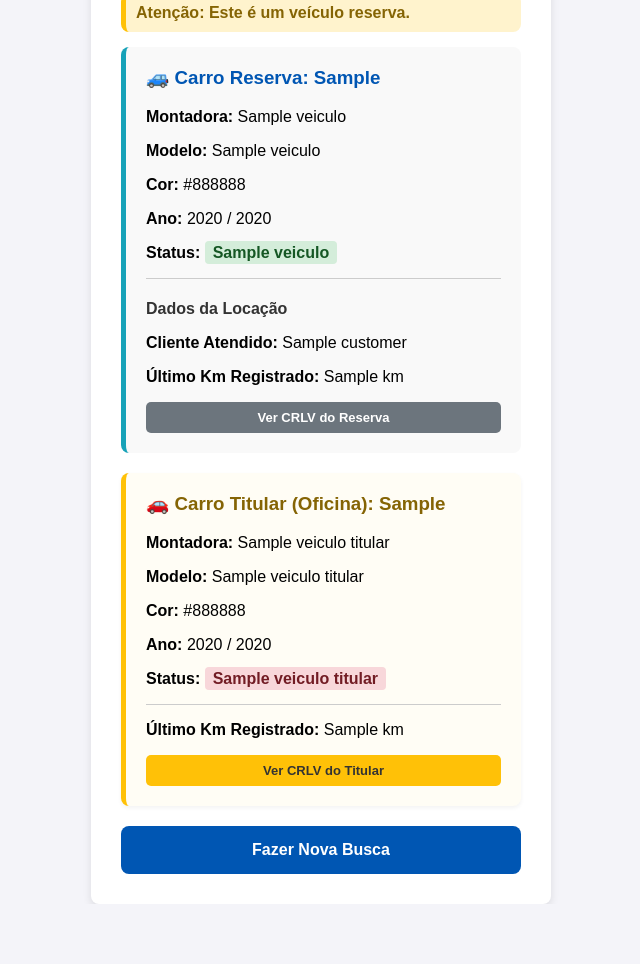
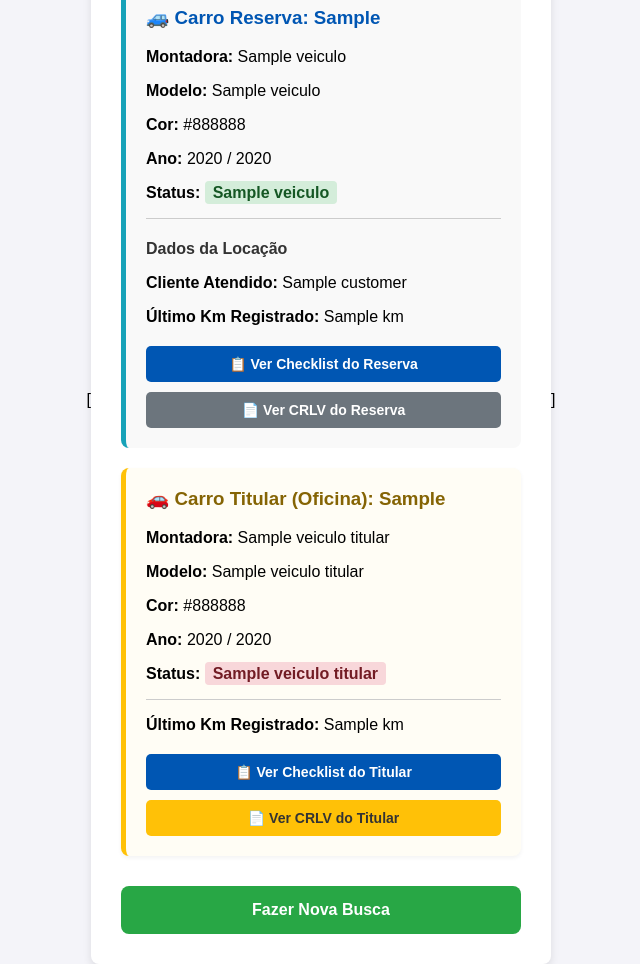
Before and after one commit to utchuco/proxy-nevada, a Flask app: template templates/resultado.html in a window 1280 px wide. Shown: the whole page, without its empty margins (319-959 px from the left). Before the commit the page ends 904 px from the top, so only its background shows below. Run offline with Flask 3, Linux system fonts and the light colour scheme; the template is opened without the code that fills it: most values are stand-ins (such as "Sample title", 1, 10 or a date in 2020).

Commit message:
Mostrar Checklist

```diff
--- a/app.py
+++ b/app.py
@@ -2,6 +2,7 @@ import os
 import json
 import base64
 import requests
+import io # Nova importação para manipular o PDF na memória
 from flask import Flask, render_template, request, send_file, jsonify
 from dotenv import load_dotenv
 from flask_limiter import Limiter
@@ -79,17 +80,6 @@ def buscar():
                         for oc in ocorrencias:
                             placa_titular = oc.get("licensePlate")
                             if placa_titular and placa_titular != placa:
-                                req_id = oc.get("contractItemRequestId")
-
-                                if req_id:
-                                    url_arquivos = f"{API_URL}/contract-item-request/{req_id}/files"
-                                    try:
-                                        r_files = requests.get(url_arquivos, headers=headers)
-                                        if r_files.status_code == 200:
-                                            arquivos_ocorrencia = r_files.json()
-                                    except Exception:
-                                        pass
-
                                 r_titular = requests.get(f"{API_URL}/vehicle?LicensePlate={placa_titular}", headers=headers)
                                 if r_titular.status_code == 200:
                                     lista_titular = r_titular.json().get("data", [])
@@ -99,12 +89,80 @@ def buscar():
             except Exception:
                 pass
 
-        return render_template("resultado.html", veiculo=veiculo, veiculo_titular=veiculo_titular, arquivos_ocorrencia=arquivos_ocorrencia)
+        return render_template("resultado.html", veiculo=veiculo, veiculo_titular=veiculo_titular)
 
     except requests.exceptions.HTTPError as err_http:
         return render_template("index.html", erro=f"Falha na comunicação: {err_http}")
     except Exception as e:
         return render_template("index.html", erro=f"Erro interno do sistema: {str(e)}")
+
+
+# --- NOVA ROTA: MOTOR DE BUSCA DO CHECKLIST ---
+@app.route("/checklist/<placa>")
+def buscar_checklist(placa):
+    placa = placa.strip().upper()
+    placa_limpa = placa.replace("-", "") # Fica apenas FOK7B75
+
+    # Adiciona o traço se vier sem, para buscar na Blue Fleet
+    if len(placa) == 7 and "-" not in placa:
+        placa = f"{placa[:3]}-{placa[3:]}"
+
+    try:
+        token = get_access_token()
+        headers = {
+            "Authorization": f"Bearer {token}",
+            "Accept": "application/json"
+        }
+
+        # 1. Puxa todas as ocorrências da placa
+        r_ocorrencia = requests.get(f"{API_URL}/contract-item-request/search?LicensePlate={placa}", headers=headers)
+        if r_ocorrencia.status_code != 200:
+            return "Erro ao buscar histórico de ocorrências.", 500
+
+        ocorrencias = r_ocorrencia.json().get("data", [])
+        if not ocorrencias:
+            return "Nenhuma ocorrência encontrada para este veículo.", 404
+
+        # Ordena da mais nova para a mais velha
+        ocorrencias.sort(key=lambda x: x.get("createdAt", ""), reverse=True)
+
+        # 2. Varredura: Entra em ocorrência por ocorrência procurando o PDF
+        for oc in ocorrencias:
+            req_id = oc.get("contractItemRequestId")
+            if not req_id: continue
+
+            url_arquivos = f"{API_URL}/contract-item-request/{req_id}/files"
+            r_files = requests.get(url_arquivos, headers=headers)
+
+            if r_files.status_code == 200:
+                resposta_arquivos = r_files.json()
+                lista_arquivos = resposta_arquivos.get("data", resposta_arquivos) # Tenta pegar .data, se não for, usa a própria lista
+
+                if isinstance(lista_arquivos, list):
+                    for arquivo in lista_arquivos:
+                        # Extrai o nome do arquivo da API
+                        nome_arquivo = arquivo.get("fileName", arquivo.get("name", "")).upper()
+
+                        # Verifica se o arquivo tem a placa (ex: FOK7B75) e é PDF
+                        if placa_limpa in nome_arquivo and nome_arquivo.endswith(".PDF"):
+                            id_arquivo = arquivo.get("id", arquivo.get("fileId"))
+
+                            # Faz o download do arquivo em memória
+                            url_download = arquivo.get("url") or f"{API_URL}/contract-item-request/{req_id}/files/{id_arquivo}"
+                            r_pdf = requests.get(url_download, headers=headers)
+
+                            if r_pdf.status_code == 200:
+                                return send_file(
+                                    io.BytesIO(r_pdf.content),
+                                    mimetype='application/pdf',
+                                    as_attachment=False,
+                                    download_name=nome_arquivo
+                                )
+
+        return f"Checklist não encontrado para a placa {placa}. Verifique se o PDF está anexado nas últimas ocorrências.", 404
+
+    except Exception as e:
+        return f"Erro interno ao buscar checklist: {str(e)}", 500
 
 
 @app.route('/crlv', methods=['POST'])
--- a/templates/resultado.html
+++ b/templates/resultado.html
@@ -1,4 +1,4 @@
-<!DOCTYPE html>
+[<!DOCTYPE html>
 <html lang="pt-BR">
 <head>
     <meta charset="UTF-8">
@@ -23,7 +23,7 @@
             </div>
         {% endif %}
 
-        <!-- BLOCO 1: O Veículo Pesquisado (Pode ser o Reserva ou Regular) -->
+        <!-- BLOCO 1: O Veículo Pesquisado -->
         <div style="text-align: left; background: #f9f9f9; padding: 20px; border-radius: 8px; margin-bottom: 20px; {% if veiculo_titular %}border-left: 5px solid #17a2b8;{% endif %}">
             <h3 style="margin-top: 0; color: #0056b3;">
                 {% if veiculo_titular %}🚙 Carro Reserva:{% else %}Veículo:{% endif %} {{ veiculo.licensePlate }}
@@ -49,9 +49,16 @@
 
             <p><strong>Último Km Registrado:</strong> {{ veiculo.informedOdometer }} km</p>
 
-            <div style="margin-top: 15px;">
-                <button onclick="solicitarSenhaCrlv('{{ veiculo.licensePlate }}')" style="padding: 8px 16px; background-color: #6c757d; color: white; border: none; border-radius: 5px; font-size: 13px; cursor: pointer; font-weight: bold;">
-                    Ver CRLV {{ 'do Reserva' if veiculo_titular else '' }}
+            <!-- BOTOES DE ACAO DO VEICULO -->
+            <div style="margin-top: 20px; display: flex; flex-direction: column; gap: 10px;">
+                <!-- NOVO BOTÃO: CHECKLIST -->
+                <button onclick="abrirChecklist('{{ veiculo.licensePlate }}', this)" style="padding: 10px 16px; background-color: #0056b3; color: white; border: none; border-radius: 5px; font-size: 14px; cursor: pointer; font-weight: bold; width: 100%;">
+                    📋 Ver Checklist {{ 'do Reserva' if veiculo_titular else '' }}
+                </button>
+
+                <!-- BOTÃO: CRLV -->
+                <button onclick="solicitarSenhaCrlv('{{ veiculo.licensePlate }}')" style="padding: 10px 16px; background-color: #6c757d; color: white; border: none; border-radius: 5px; font-size: 14px; cursor: pointer; font-weight: bold; width: 100%;">
+                    📄 Ver CRLV {{ 'do Reserva' if veiculo_titular else '' }}
                 </button>
             </div>
         </div>
@@ -71,21 +78,28 @@
 
             <p><strong>Último Km Registrado:</strong> {{ veiculo_titular.informedOdometer }} km</p>
 
-            <div style="margin-top: 15px;">
-                <button onclick="solicitarSenhaCrlv('{{ veiculo_titular.licensePlate }}')" style="padding: 8px 16px; background-color: #ffc107; color: #333; border: none; border-radius: 5px; font-size: 13px; cursor: pointer; font-weight: bold;">
-                    Ver CRLV do Titular
+            <!-- BOTOES DE ACAO DO VEICULO TITULAR -->
+            <div style="margin-top: 20px; display: flex; flex-direction: column; gap: 10px;">
+                <!-- NOVO BOTÃO: CHECKLIST TITULAR -->
+                <button onclick="abrirChecklist('{{ veiculo_titular.licensePlate }}', this)" style="padding: 10px 16px; background-color: #0056b3; color: white; border: none; border-radius: 5px; font-size: 14px; cursor: pointer; font-weight: bold; width: 100%;">
+                    📋 Ver Checklist do Titular
+                </button>
+
+                <!-- BOTÃO: CRLV TITULAR -->
+                <button onclick="solicitarSenhaCrlv('{{ veiculo_titular.licensePlate }}')" style="padding: 10px 16px; background-color: #ffc107; color: #333; border: none; border-radius: 5px; font-size: 14px; cursor: pointer; font-weight: bold; width: 100%;">
+                    📄 Ver CRLV do Titular
                 </button>
             </div>
         </div>
         {% endif %}
 
-        <!-- Formulário Oculto Único para os dois botões de CRLV -->
+        <!-- Formulário Oculto Único para os botões de CRLV -->
         <form id="formCrlv" action="/crlv" method="POST" target="_blank" style="display: none;">
             <input type="hidden" name="placa" id="inputPlacaCrlv">
             <input type="hidden" name="senha" id="inputSenhaCrlv">
         </form>
 
-        <a href="/" style="display: inline-block; padding: 15px 20px; background-color: #0056b3; color: white; text-decoration: none; border-radius: 8px; font-weight: bold; width: 100%; box-sizing: border-box; font-size: 16px;">Fazer Nova Busca</a>
+        <a href="/" style="display: inline-block; padding: 15px 20px; background-color: #28a745; color: white; text-decoration: none; border-radius: 8px; font-weight: bold; width: 100%; box-sizing: border-box; font-size: 16px; margin-top: 10px;">Fazer Nova Busca</a>
     </div>
 
     <script>
@@ -97,6 +111,24 @@
                 document.getElementById('formCrlv').submit();
             }
         }
+
+        // Função para abrir o Checklist com efeito visual de "Buscando..."
+        function abrirChecklist(placaSelecionada, btnElement) {
+            var textoOriginal = btnElement.innerHTML;
+            btnElement.innerHTML = 'Buscando Checklist... ⏳';
+            btnElement.style.backgroundColor = '#6c757d';
+            btnElement.disabled = true;
+
+            // Abre o checklist em uma nova aba
+            window.open('/checklist/' + placaSelecionada, '_blank');
+
+            // Retorna o botão ao normal após 3 segundos
+            setTimeout(function() {
+                btnElement.innerHTML = textoOriginal;
+                btnElement.style.backgroundColor = '#0056b3';
+                btnElement.disabled = false;
+            }, 3000);
+        }
     </script>
 </body>
-</html>
+</html>]
```
